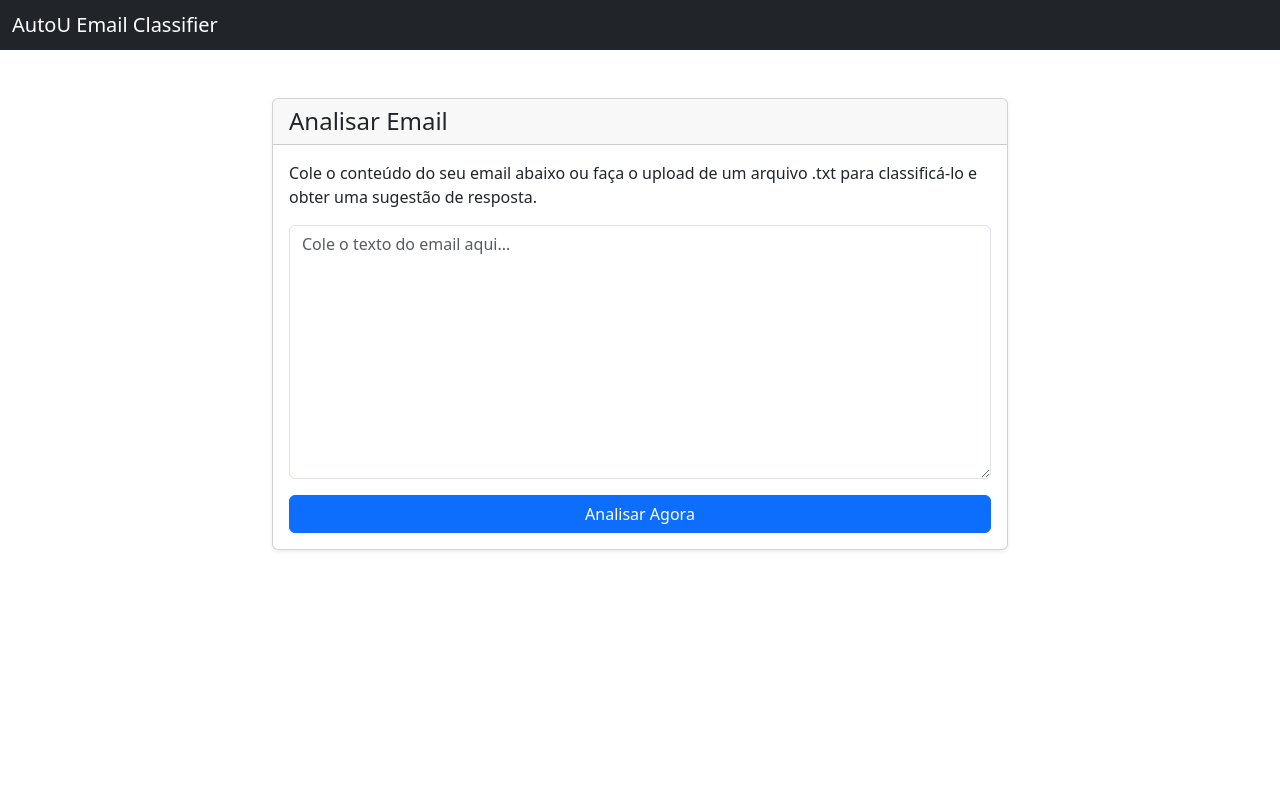
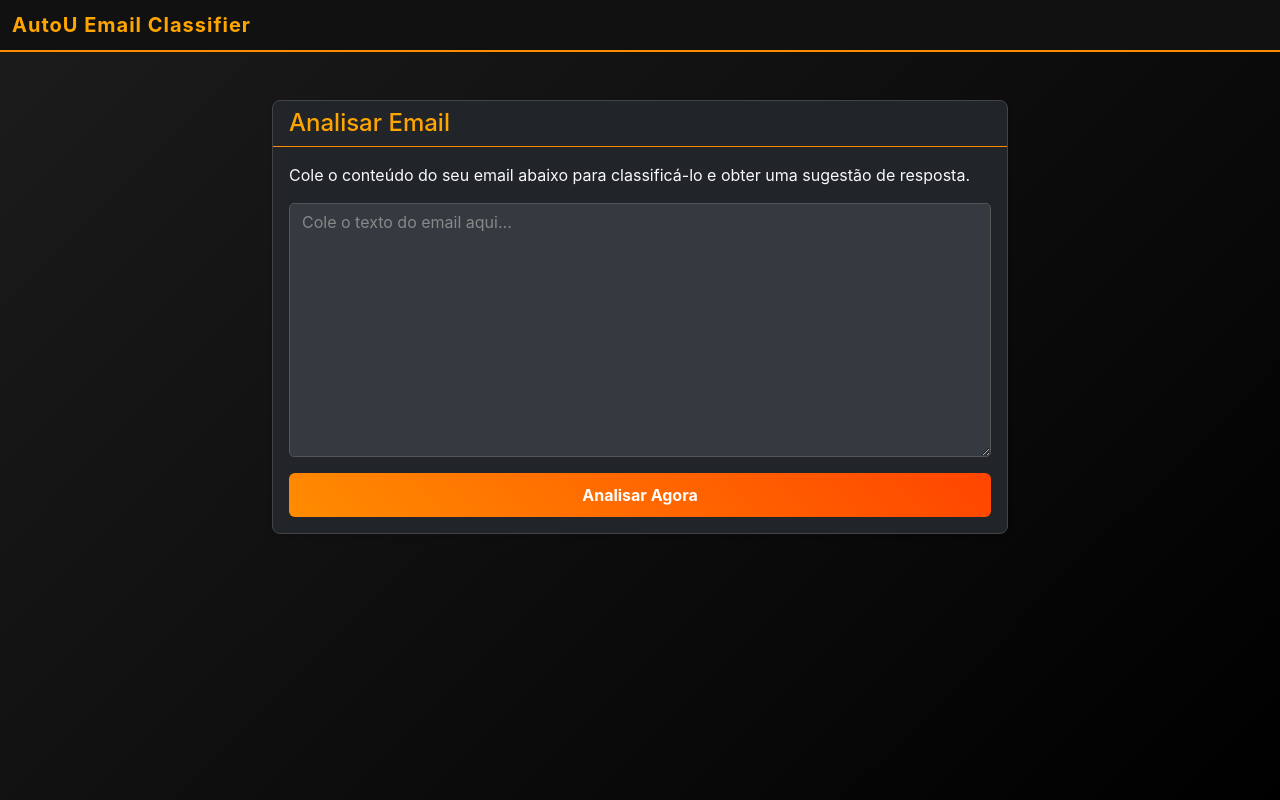
Before and after one commit to iurilin/classifier-app, a Flask app: page / in a window 1280 px wide. Run offline with Flask 3, Linux system fonts and the light colour scheme.

Commit message:
Formatacao de Site

```diff
--- a/static/css/style.css
+++ b/static/css/style.css
@@ -0,0 +1,85 @@
+body {
+    background: linear-gradient(135deg, #1c1c1c 0%, #000000 100%);
+    color: #e0e0e0;
+    font-family: -apple-system, BlinkMacSystemFont, "Segoe UI", Roboto, "Helvetica Neue", Arial, sans-serif;
+
+    min-height: 100vh;
+}
+
+.navbar {
+    background-color: #111 !important;
+    border-bottom: 2px solid #ff8c00;
+}
+
+.navbar-brand {
+    color: #ffA500 !important;
+    font-weight: bold;
+    letter-spacing: 1px;
+}
+
+.card {
+    background-color: #212529;
+    border: 1px solid #444;
+    border-radius: 8px;
+    color: #f8f9fa;
+}
+
+.card-header {
+    background-color: transparent;
+    border-bottom: 1px solid #ff8c00;
+    color: #ffa500;
+    font-weight: 500;
+}
+
+.form-control {
+    background-color: #343a40;
+    color: #f8f9fa;
+    border: 1px solid #555;
+    border-radius: 5px;
+}
+
+.form-control::placeholder {
+    color: #888;
+}
+
+.form-control:focus {
+    background-color: #3a4147;
+    color: #fff;
+    border-color: #ffa500;
+    box-shadow: 0 0 8px rgba(255, 165, 0, 0.4);
+}
+
+.btn-primary {
+    background: linear-gradient(45deg, #ff8c00, #ff4500);
+    border: none;
+    font-weight: bold;
+    padding: 10px;
+    transition: all 0.3s ease;
+}
+
+.btn-primary:hover {
+    transform: translateY(-2px);
+    box-shadow: 0 5px 15px rgba(255, 140, 0, 0.5);
+    background: linear-gradient(45deg, #ffa500, #ff6347);
+}
+
+#results-container .card-title {
+    color: #ffa500;
+}
+
+#suggested-reply.alert {
+    background-color: #2c2c2e;
+    border-left: 4px solid #ff8c00;
+    color: #e0e0e0;
+}
+
+#email-category.badge {
+    background-color: #ff8c00;
+    color: #111;
+    font-size: 0.9em;
+    font-weight: bold;
+}
+
+.spinner-border {
+    color: #ffa500;
+}
--- a/templates/index.html
+++ b/templates/index.html
@@ -22,7 +22,7 @@
                         <h4 class="my-0 font-weight-normal">Analisar Email</h4>
                     </div>
                     <div class="card-body">
-                        <p class="card-text">Cole o conteúdo do seu email abaixo ou faça o upload de um arquivo .txt para classificá-lo e obter uma sugestão de resposta.</p>
+                        <p class="card-text">Cole o conteúdo do seu email abaixo para classificá-lo e obter uma sugestão de resposta.</p>
 
                         <form id="email-form">
                             <div class="mb-3">
@@ -44,9 +44,9 @@
                                 <p><strong>Categoria:</strong> <span id="email-category" class="badge"></span></p>
                                 <p class="mb-1"><strong>Resposta Sugerida:</strong></p>
                                 <p>
-                                 <strong>Categoria:</strong> <span id="email-category" class="badge"></span>
+                                 <strong></strong> <span id="email-category" class="badge"></span>
                                  <small class="ms-2">(Confiança: <span id="confidence-score" class="fw-bold"></span>)</small>
-                        </p>
+                                </p>
                                 <div id="suggested-reply" class="alert alert-secondary"></div>
                             </div>
                         </div>
```
